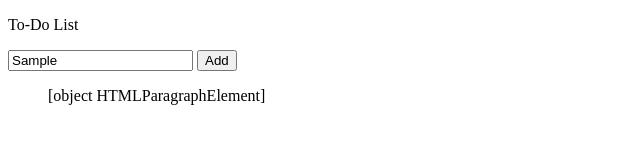
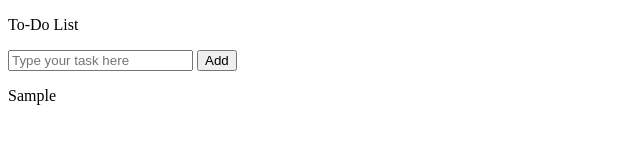
Before and after one commit to iZzyDevHub/To-Do-List, a plain HTML site: page index.html in a window 1280 px wide. Both pictures are taken after typing "Sample" into the empty fields and a click on the button "Add". Shown: the whole page, without its empty margins (0-640 px from the left). Drawn offline with Linux system fonts and the light colour scheme.

Commit message:
Task adding works fine

```diff
--- a/index.html
+++ b/index.html
@@ -9,11 +9,11 @@
 <body>
     <p id="title">To-Do List</p>
     <div id="input-place">
-        <input id="task-adder" type="text" name="Task" placeholder="Type your task here">
-        <button id="add-task" type="submit">Add</button>
+        <input id="taskInput" type="text" name="Task" placeholder="Type your task here">
+        <button id="add-task-btn" type="submit">Add</button>
     </div>
 
-    <div id="task-list">
+    <div id="task-list-output">
         <ul id="list"></ul>
     </div>
 
--- a/script.js
+++ b/script.js
@@ -1,13 +1,15 @@
-const addButton = document.getElementById("add-task");
-const taskinput = document.getElementById("task-adder");
-const taskList = document.getElementById("task-list");
+const addButton = document.getElementById("add-task-btn");
+const taskinput = document.getElementById("taskInput");
+const taskList = document.getElementById("task-list-output");
 
 
 addButton.addEventListener("click", () => {
     const newLine = document.createElement('p');
-    if (newLine === ""){
+    if (taskinput.value.trim() === ""){
         alert("Input something :(")
     }else {
-        list.textContent = newLine;
+        newLine.textContent = taskinput.value;
+        taskList.appendChild(newLine);
+        taskinput.value = "";
     }
 })
```
